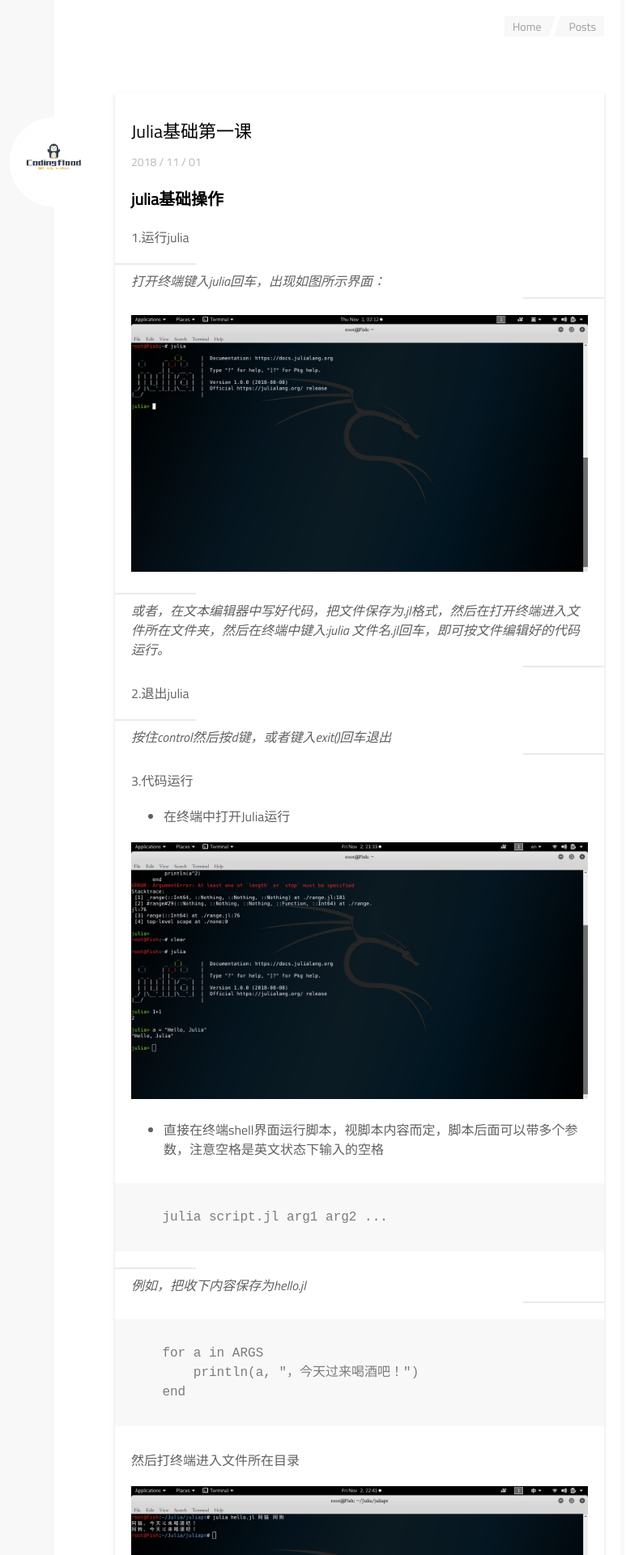
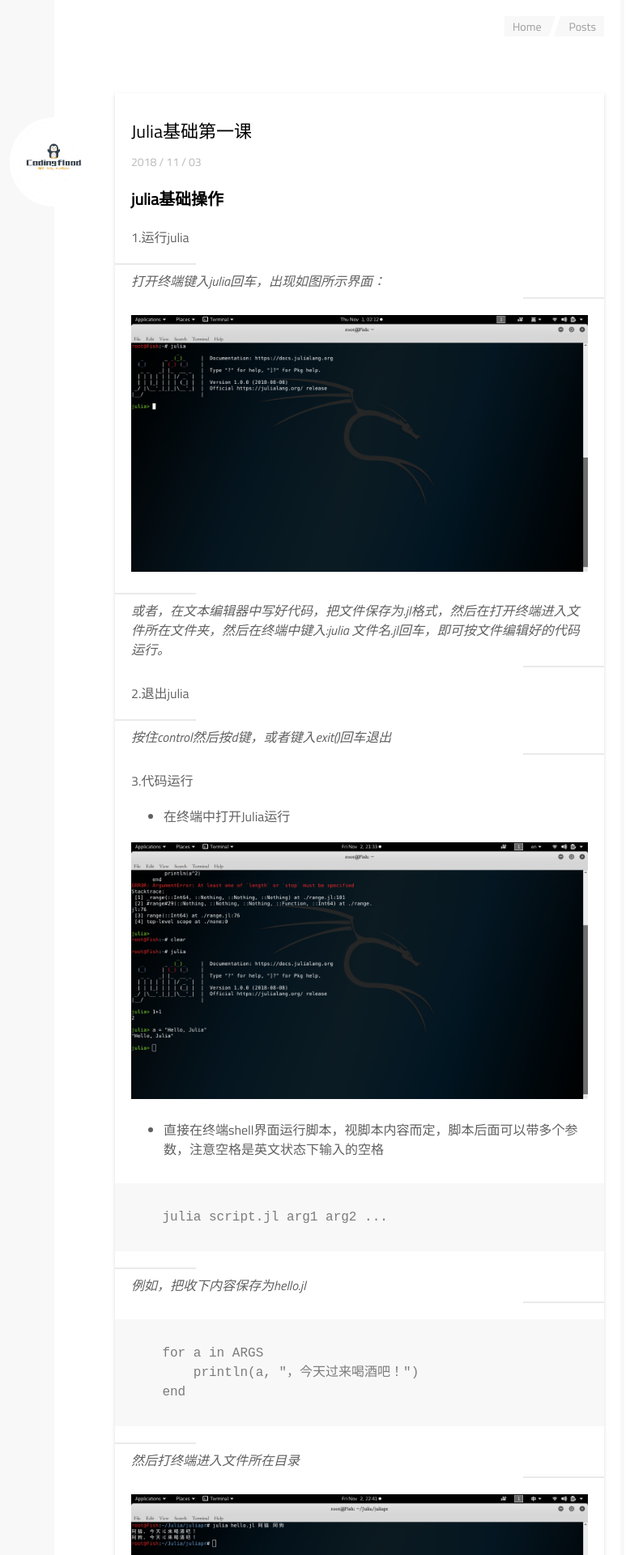
Before and after one commit to codingflood/codingflood.github.io, a Jekyll site: the page built from _posts/2018-11-03-First-Lesson-To-Julia.md, in a window 1280 px wide. Shown: the top 1920 px of the page at 81% size, without its empty margins (381-1159 px from the left). Built offline with Jekyll 4.4.1, drawn with Linux system fonts in a browser that asks for light colours; comment, search, counter and statistics services are not loaded; some of the changed text lies outside the part shown.

Commit message:
2018-11-03-First-Lesson-To-Julia.md

````diff
--- a/_posts/2018-11-03-First-Lesson-To-Julia.md
+++ b/_posts/2018-11-03-First-Lesson-To-Julia.md
@@ -3,7 +3,7 @@
 
 author: Ａlgar
 
-date: 2018-11-1
+date: 2018-11-03
 
 ---
 
@@ -32,6 +32,7 @@
 ```
     julia script.jl arg1 arg2 ...
 ```
+
 >例如，把收下内容保存为hello.jl
 
 ```
@@ -39,7 +40,8 @@
         println(a, "，今天过来喝酒吧！")
     end
 ```
-然后打终端进入文件所在目录
+
+>然后打终端进入文件所在目录
 
 ![hello.jl](/assets/img/LJulia2.png)
 
@@ -57,7 +59,9 @@
 ```
     julia [switches] -- [programfile] [args...]
 ```
+
 - 详细列表
+
 
 <table border="1">
     <tr bgcolor="Beige";>
@@ -188,4 +192,5 @@
 
 
 ---
+
  相关资源列表及在线教程见[https://julialang.org/learning/](https://julialang.org/learning/)
````
